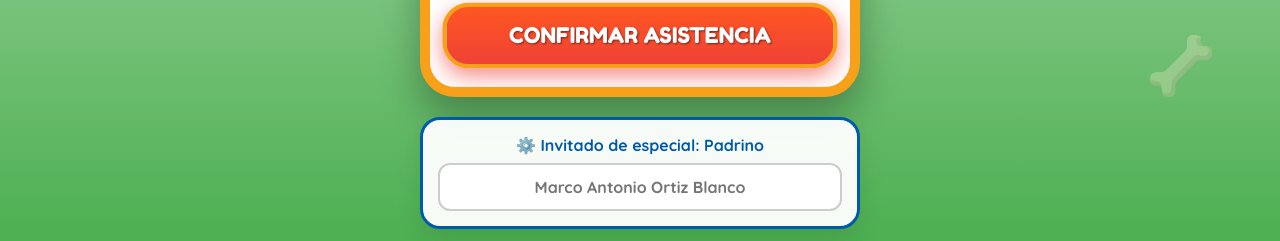
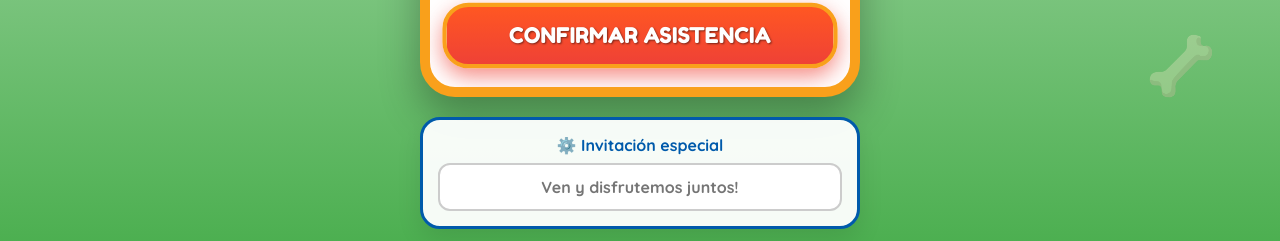
Before and after one commit to victoremanueleh/InvitacionThiago, a plain HTML site: page index.html in a window 1280 px wide. Shown: the part 722-963 px from the top of the page. Drawn offline with Linux system fonts and the light colour scheme.

Commit message:
Actualizar index.html con los cambios guardados

```diff
--- a/index.html
+++ b/index.html
@@ -316,8 +316,8 @@
     </div>
 
     <div class="editor-panel">
-        <label for="nameInput">⚙️ Invitado de especial: Padrino</label>
-        <input type="text" id="nameInput" placeholder="Marco Antonio Ortiz Blanco" oninput="liveUpdate()">
+        <label for="nameInput">⚙️ Invitación especial</label>
+        <input type="text" id="nameInput" placeholder="Ven y disfrutemos juntos!" oninput="liveUpdate()">
     </div>
 
     <script>
```
